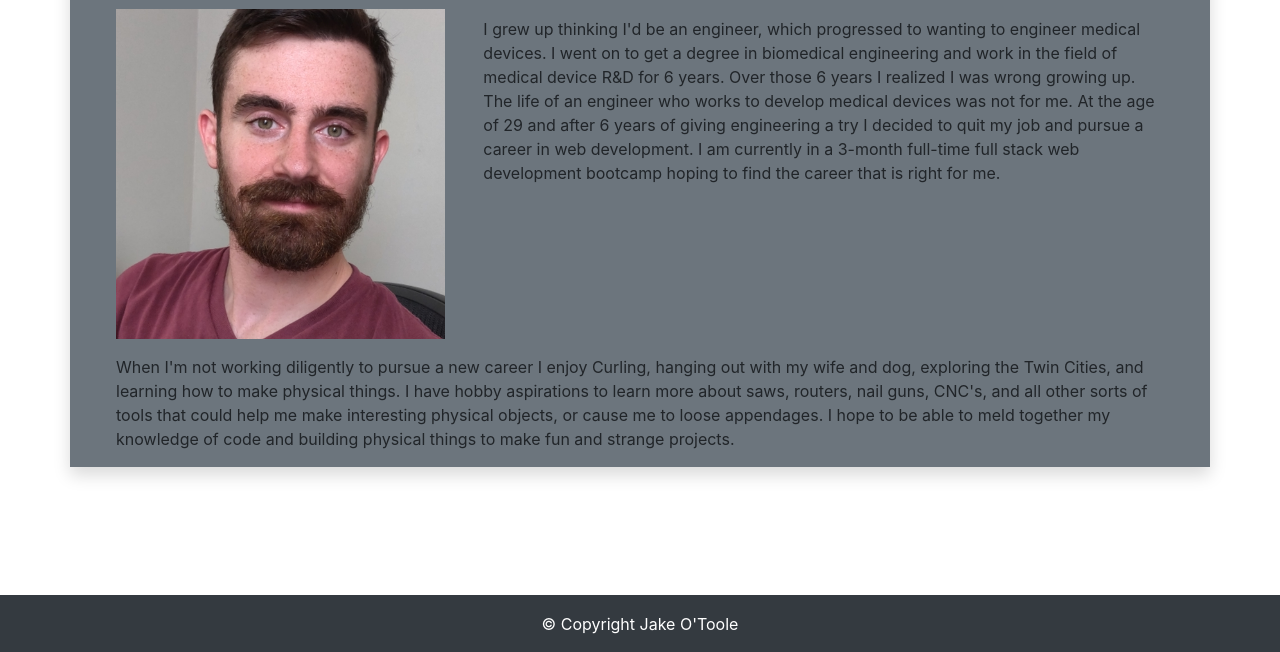
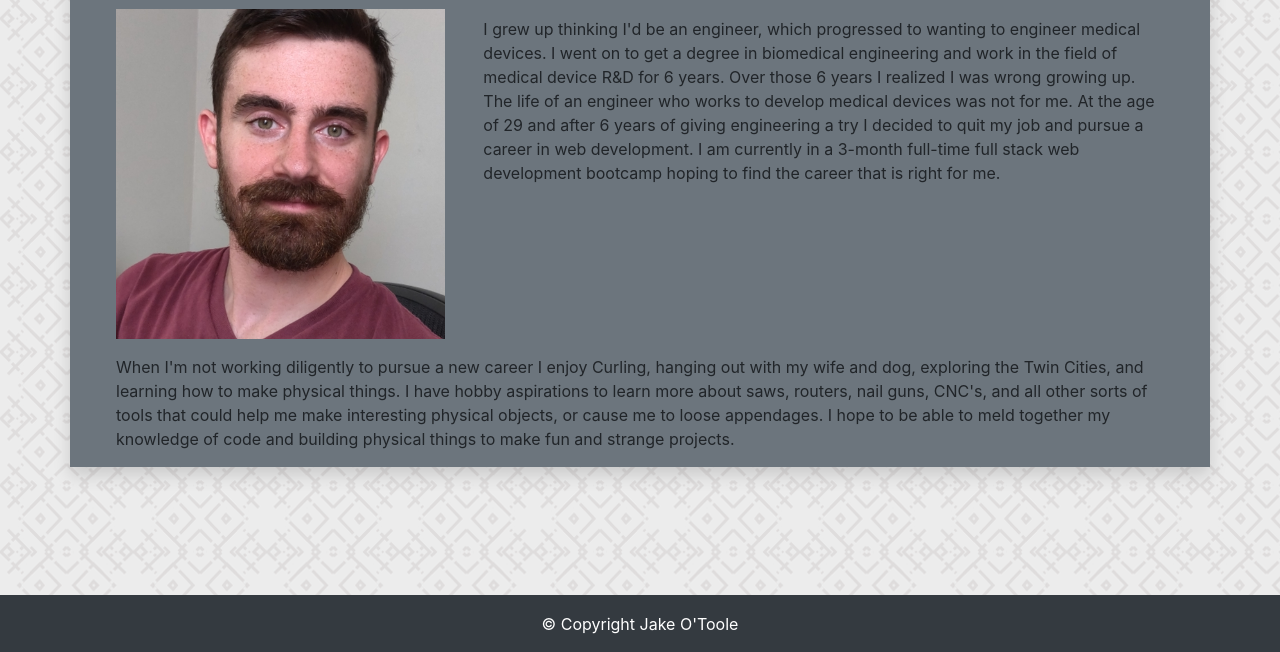
Before and after one commit to SirPotatoIV/BS-portfolio-practice, a website: page index.html in a window 1280 px wide. Shown: the part 148-800 px from the top of the page. Drawn offline with nearby package versions, Linux system fonts and the light colour scheme.

Commit message:
Added active class to links in all html files. Added another css file to add background image to each html file. Added links to each html file to link to new css.

```diff
--- /dev/null
+++ b/assets/css/mystyle.css
@@ -0,0 +1,4 @@
+body {
+        background-image: url(../images/herringbone.png);
+        height: 100%;
+}
--- a/index.html
+++ b/index.html
@@ -11,6 +11,7 @@
     <!-- Link to bootstrap CSS -->
     <!-- <link rel="stylesheet" href="https://stackpath.bootstrapcdn.com/bootstrap/4.3.1/css/bootstrap.min.css" integrity="sha384-ggOyR0iXCbMQv3Xipma34MD+dH/1fQ784/j6cY/iJTQUOhcWr7x9JvoRxT2MZw1T" crossorigin="anonymous"> -->
     <link rel="stylesheet" href="assets/css/style.css">
+    <link rel="stylesheet" href="./assets/css/mystyle.css"/>
 </head>
 <body>
     <!-- Navbar -->
```
Also changed, not shown: contact.html (+1 -0 lines), portfolio.html (+2 -1 lines).
